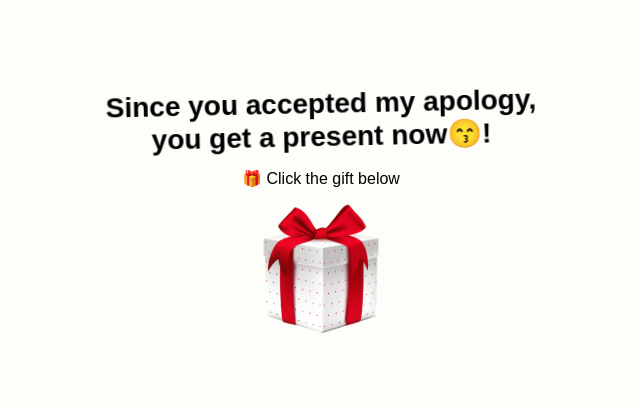
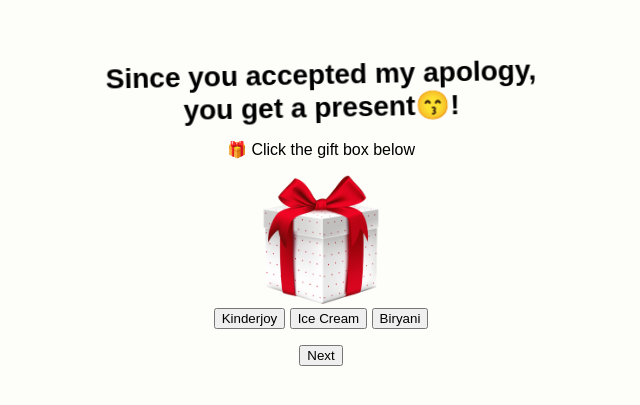
Before and after one commit to VarmaKondraju/new_web, a plain HTML site: page gift.html in a window 1280 px wide. Shown: the part 197-602 px from the top of the page, without its empty margins (319-959 px from the left). Drawn offline with Linux system fonts and the light colour scheme.

Commit message:
Update gift.html

```diff
--- a/gift.html
+++ b/gift.html
@@ -42,14 +42,39 @@
   </style>
 </head>
 <body>
-  <div class="container">
-    <h1>Since you accepted my apology,<br>you get a present now😙!</h1>
-    <p class="click-sign">🎁 Click the gift below</p>
-    <img src="gift.png" alt="Gift Box" class="gift-box" onclick="goToFinal()">
+ <div class="container">
+    <h1>Since you accepted my apology,<br>you get a present😙!</h1>
+    <p class="click-sign">🎁 Click the gift box below</p>
+    <img src="gift.png" alt="Gift Box" class="gift-box" onclick="showOptions()">
+
+    <div class="options" id="options">
+      <button onclick="selectGift('Kinderjoy')">Kinderjoy</button>
+      <button onclick="selectGift('Ice Cream')">Ice Cream</button>
+      <button onclick="selectGift('Biryani')">Biryani</button>
+    </div>
+
+    <p id="warning"></p>
+    <button id="nextBtn" onclick="goToFinal()">Next</button>
   </div>
 
   <script>
+    let selectedGift = null;
+
+    function showOptions() {
+      document.getElementById("options").style.display = "block";
+      document.getElementById("nextBtn").style.display = "block";
+    }
+
+    function selectGift(gift) {
+      selectedGift = gift;
+      document.getElementById("warning").textContent = `Selected: ${gift}`;
+    }
+
     function goToFinal() {
+      if (!selectedGift) {
+        document.getElementById("warning").textContent = "You definitely need to select one!";
+        return;
+      }
       window.location.href = "final.html";
     }
   </script>
```
